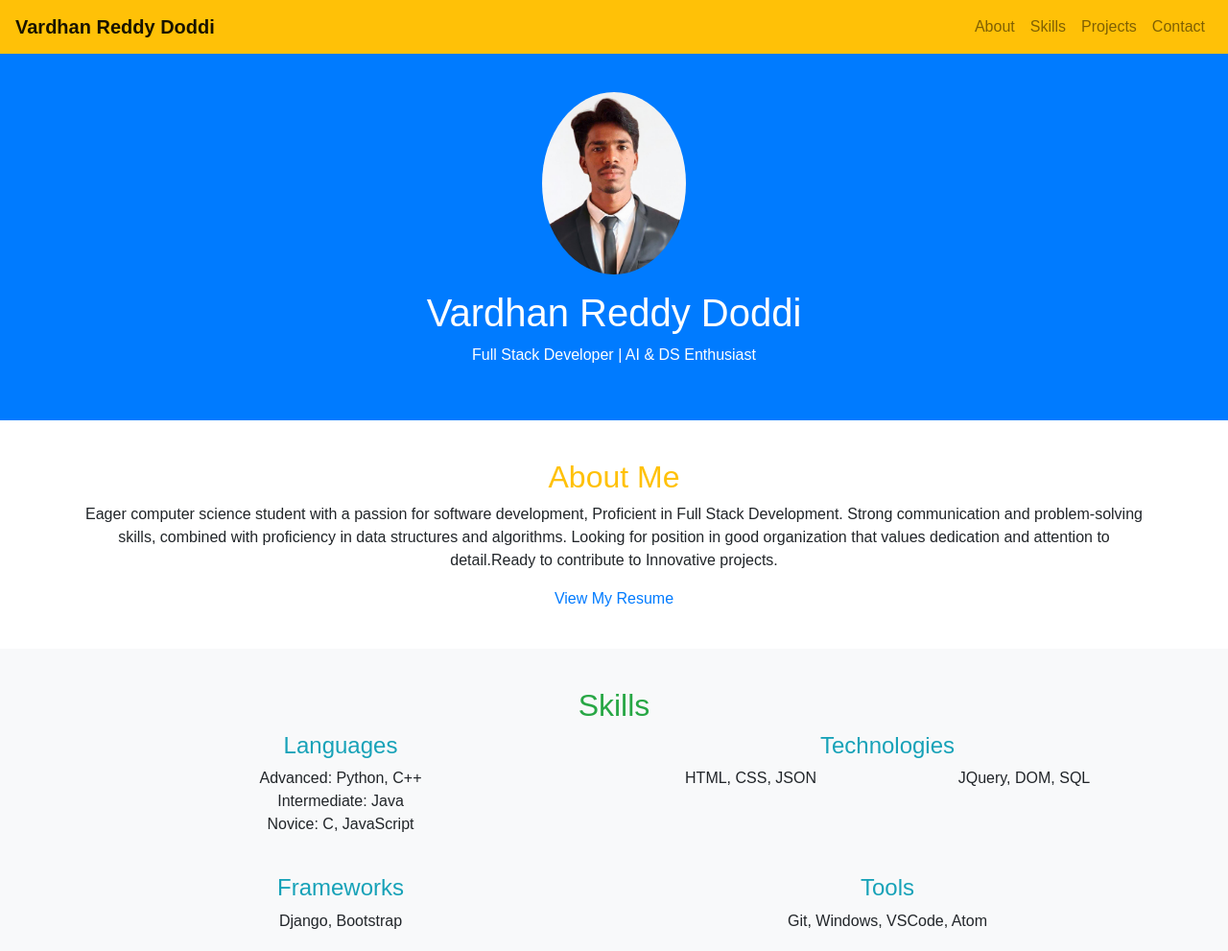
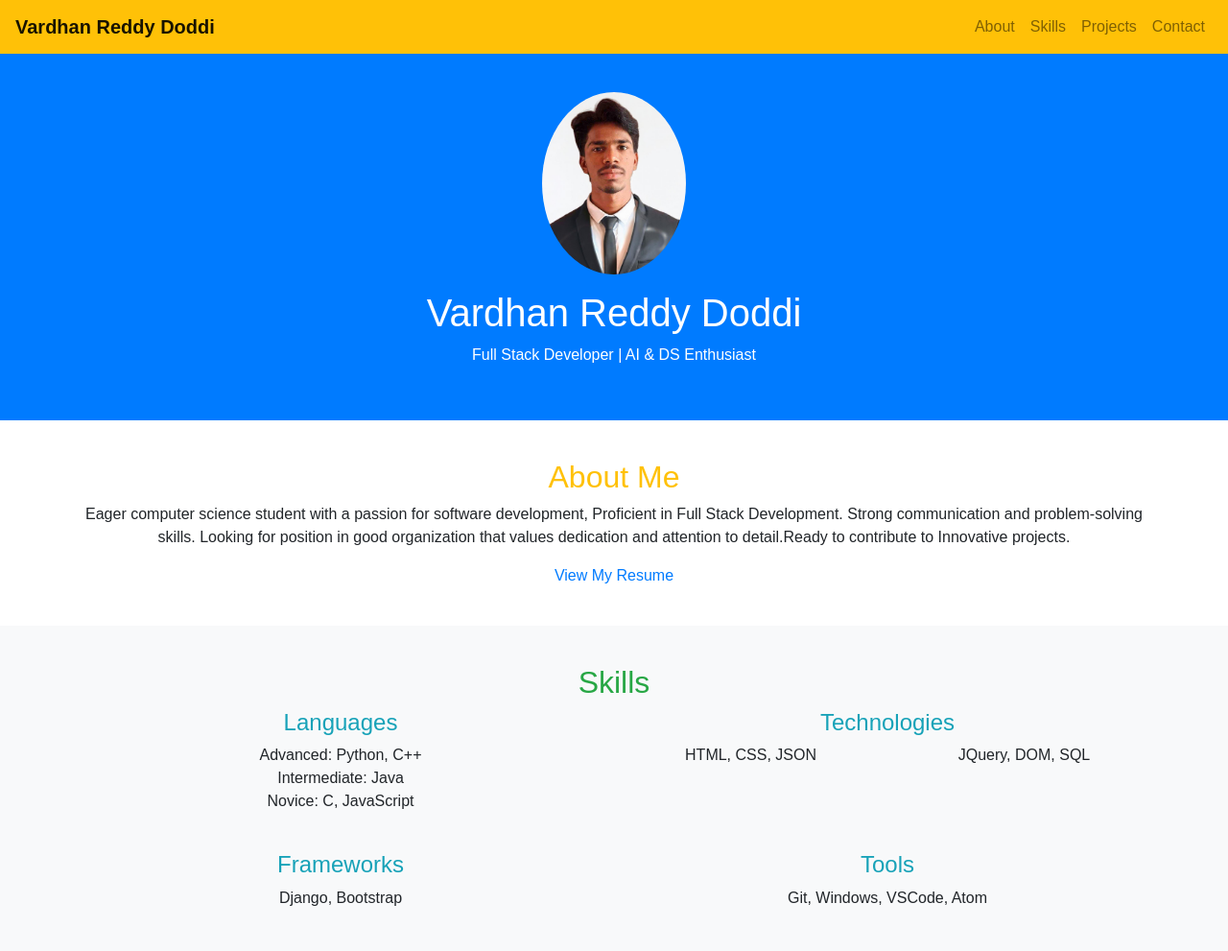
Before and after one commit to vardhanreddy9392/VardhanReddyDoddi-Portfolio, a plain HTML site: page index.html in a window 1280 px wide. Shown: the top 991 px of the page at 96% size. Drawn offline with nearby package versions, Linux system fonts and the light colour scheme.

Commit message:
Update index.html

```diff
--- a/index.html
+++ b/index.html
@@ -38,7 +38,7 @@
       <h2 class="text-warning text-center">About Me</h2>
 
     <p>Eager computer science student with a passion for software development, Proficient in Full Stack Development. Strong communication
- and problem-solving skills, combined with proficiency in data structures and algorithms. Looking for position in good organization
+ and problem-solving skills. Looking for position in good organization
  that values dedication and attention to detail.Ready to contribute to Innovative projects.</p>
         <a href="images\VardhanReddyResume.pdf" target="_blank">View My Resume</a>
 
```
